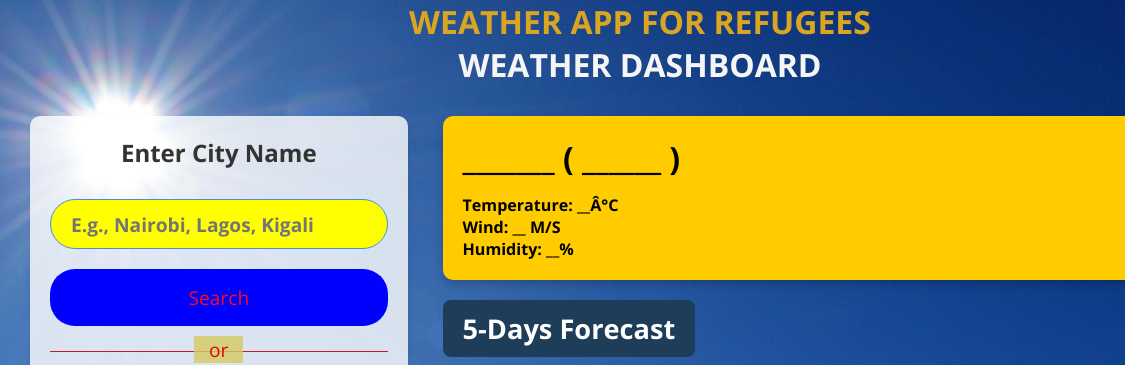
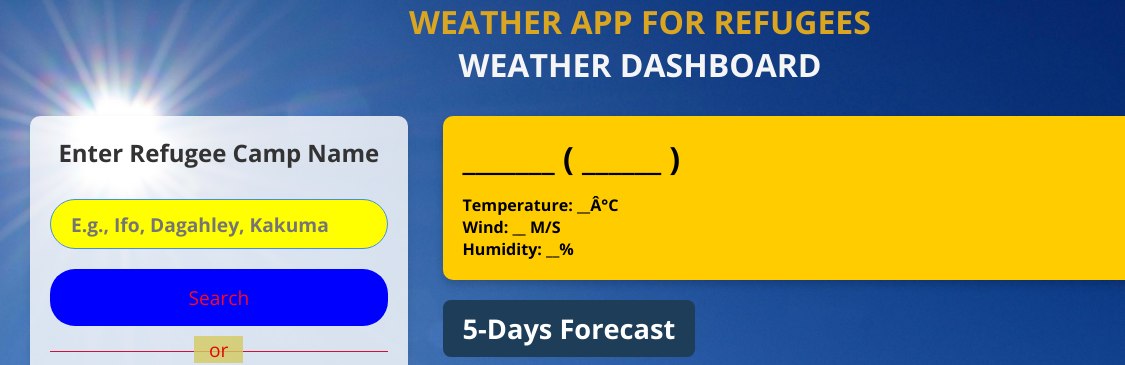
Before and after one commit to SHARIFF-MOHAMED-ABDI/Mid_term_project, a plain HTML site: page index.html in a window 1280 px wide. Shown: the top 365 px of the page, 0-1125 px from the left. Drawn offline with nearby package versions, Linux system fonts and the light colour scheme.

Commit message:
Index file ediiton

```diff
--- a/index.html
+++ b/index.html
@@ -12,8 +12,8 @@
     <h1>WEATHER APP FOR REFUGEES<br /> <span>WEATHER DASHBOARD</span> </h1>
     <div class="container">
         <div class="weather-input">
-            <h2>Enter City Name</h2>
-            <input class="city-input" type="text" placeholder="E.g., Nairobi, Lagos, Kigali">
+            <h2>Enter Refugee Camp Name</h2>
+            <input class="city-input" type="text" placeholder="E.g., Ifo, Dagahley, Kakuma">
             <button class="search-btn">Search</button>
             <div class="separator"></div>
             <button class="location-btn">Use Current Location</button>
```
